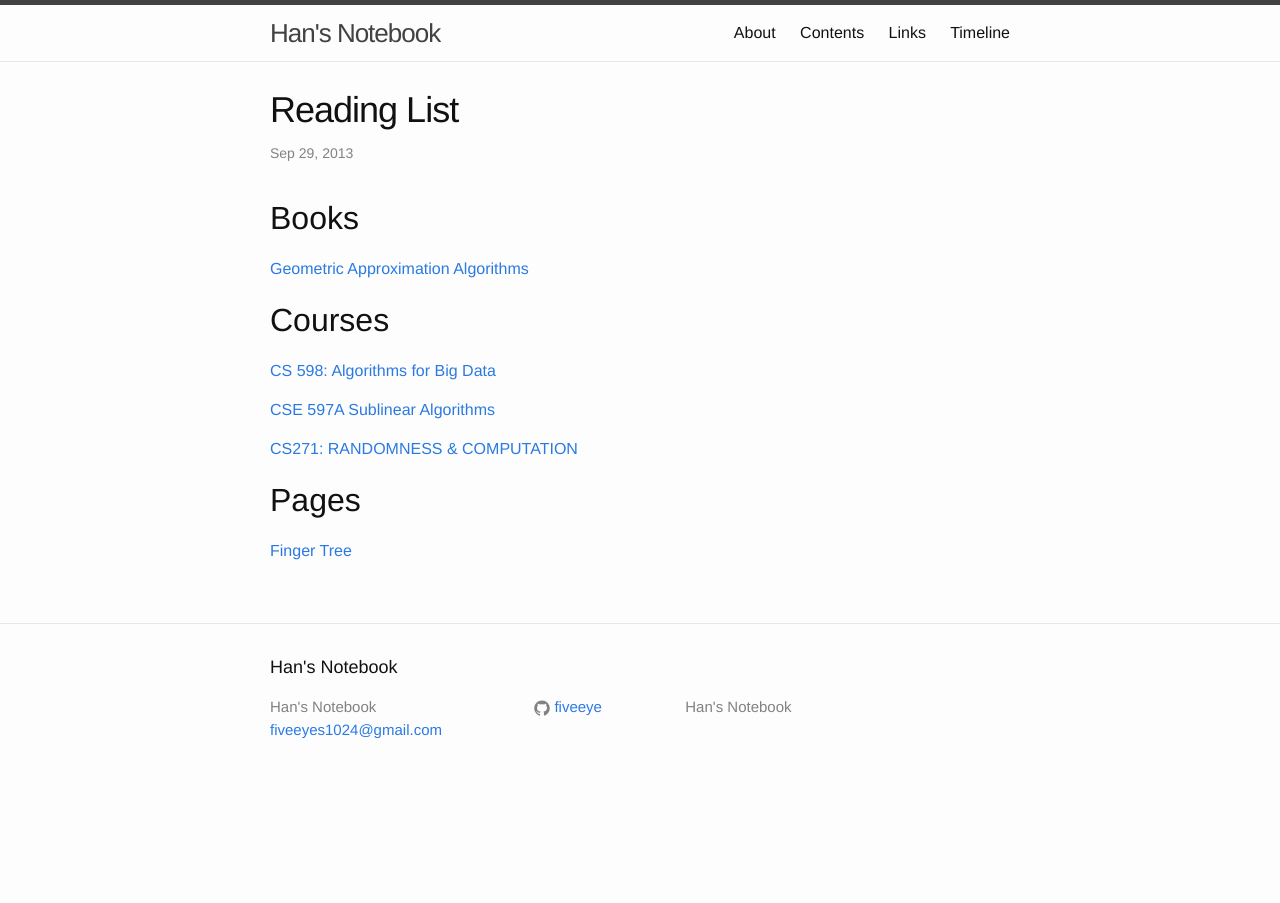
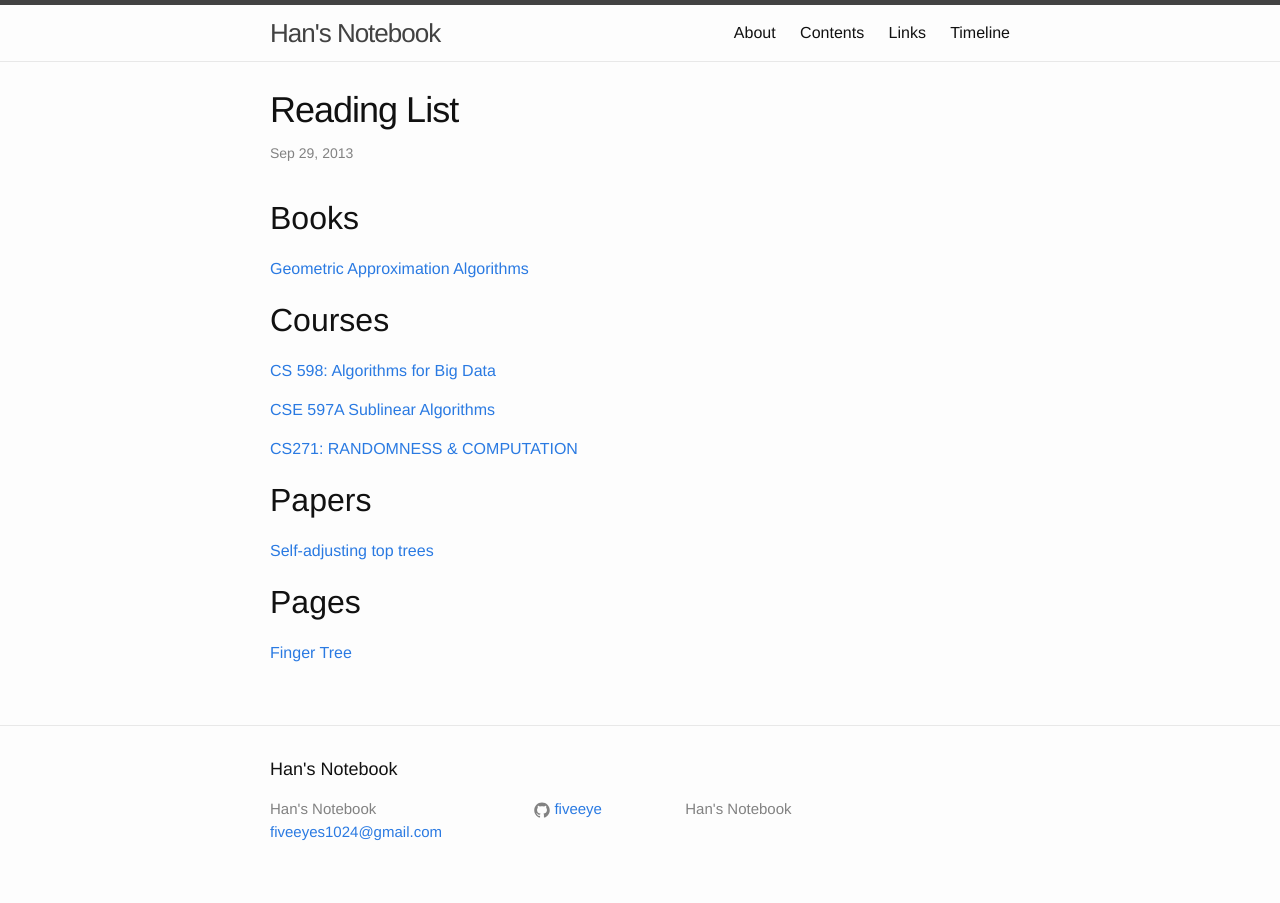
Before and after one commit to FiveEyes/FiveEyes.github.io, a Jekyll site: the page built from _posts/2013-09-29-Reading-List.md, in a window 1280 px wide. Built offline with Jekyll 4.4.1, drawn with Linux system fonts in a browser that asks for light colours.

Commit message:
Update 2013-09-29-Reading-List.md

```diff
--- a/_posts/2013-09-29-Reading-List.md
+++ b/_posts/2013-09-29-Reading-List.md
@@ -18,6 +18,10 @@
 
 [CS271: RANDOMNESS & COMPUTATION](http://www.cs.berkeley.edu/~sinclair/cs271/f11.html)
 
+# Papers
+
+[Self-adjusting top trees](http://www.cs.princeton.edu/~rwerneck/papers/TW05-self-adjusting-top-tree.pdf)
+
 # Pages
 
 [Finger Tree](https://hackage.haskell.org/package/fingertree-0.1.1.0/docs/Data-FingerTree.html)
```
